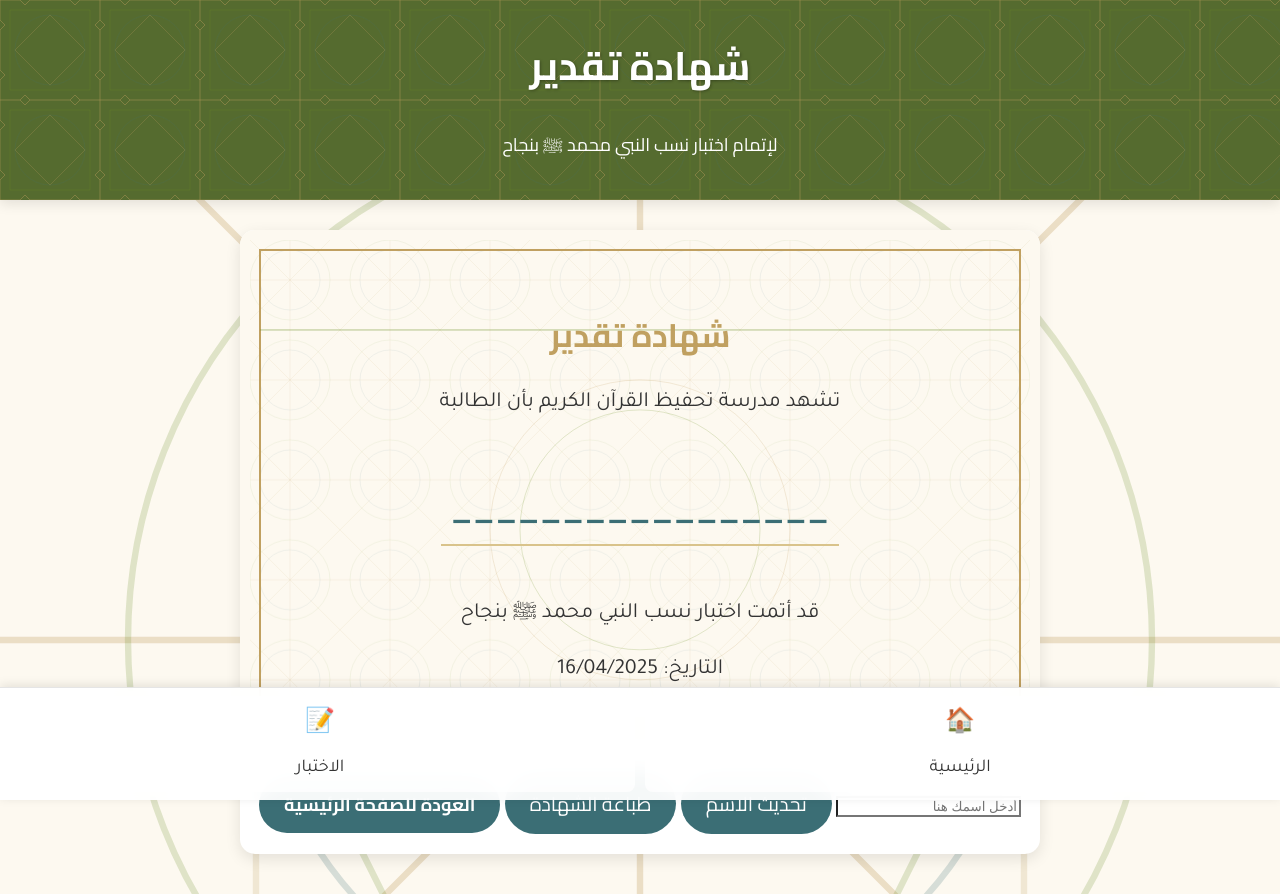
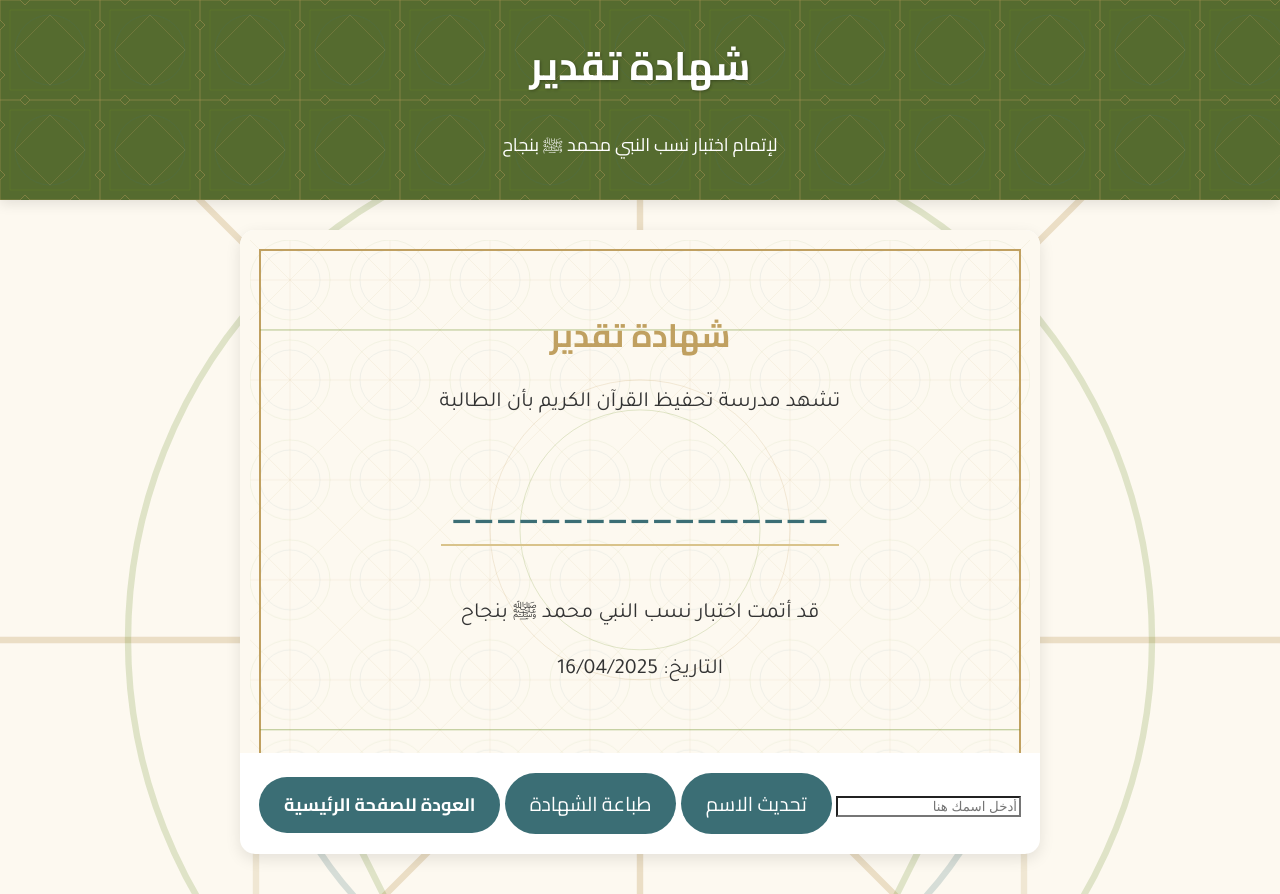
Before and after one commit to Salehmalki/taleenapp, a plain HTML site: page certificate.html in a window 1280 px wide. Shown: the top 894 px of the page. Drawn offline with Linux system fonts and the light colour scheme.

Commit message:
التطوير الخامس Vercel

```diff
--- a/certificate.html
+++ b/certificate.html
@@ -43,16 +43,7 @@
     <p>عمل الطالبة: تالين المالكي | إشراف: المعلمة منيرة الدوسري</p>
   </footer>
 
-  <div class="mobile-nav no-print">
-    <a href="index.html" class="mobile-nav-button clickable">
-      <div class="mobile-nav-icon">🏠</div>
-      <div>الرئيسية</div>
-    </a>
-    <a href="quiz.html" class="mobile-nav-button clickable">
-      <div class="mobile-nav-icon">📝</div>
-      <div>الاختبار</div>
-    </a>
-  </div>
+  <!-- تم إزالة شريط التنقل الثابت بناءً على طلب المستخدم -->
 
   <script>
     // عرض التاريخ الحالي
```
Also changed, not shown: index.html (+14 -23 lines), quiz.html (+1 -10 lines).
